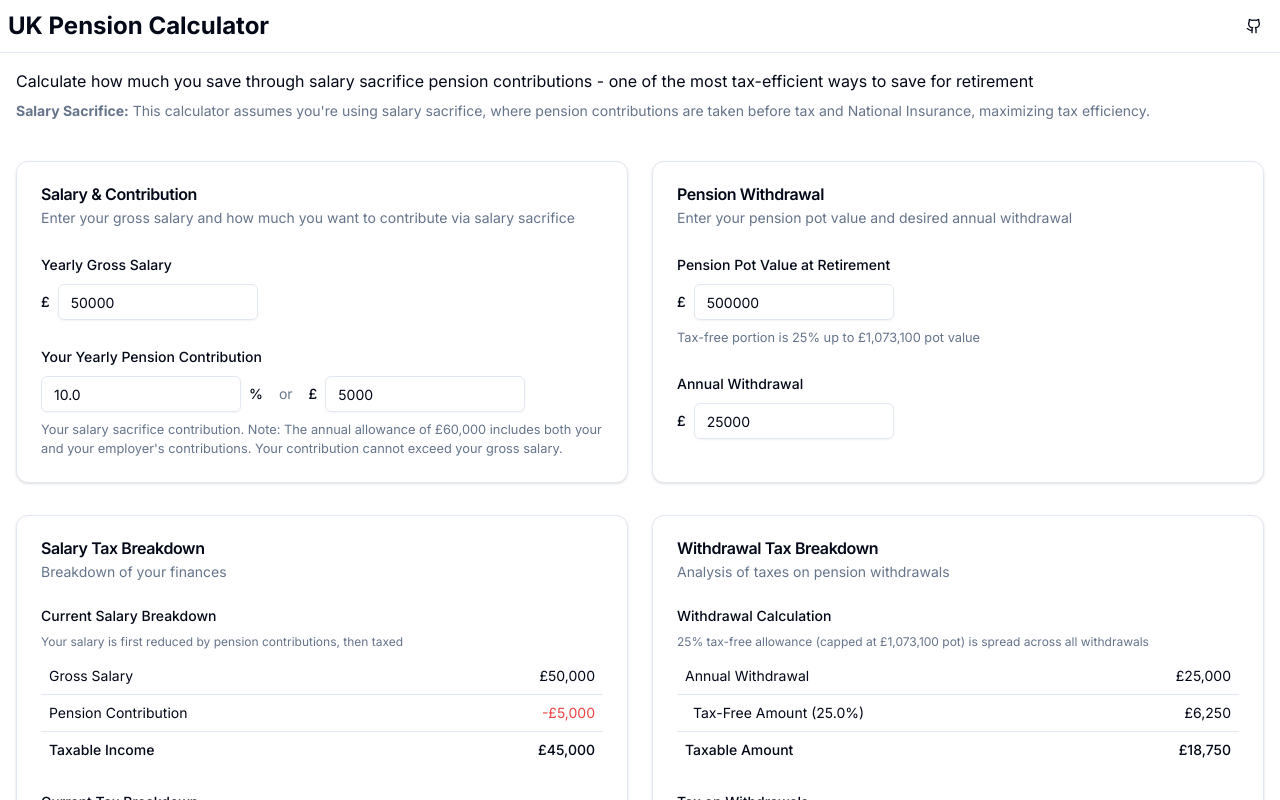
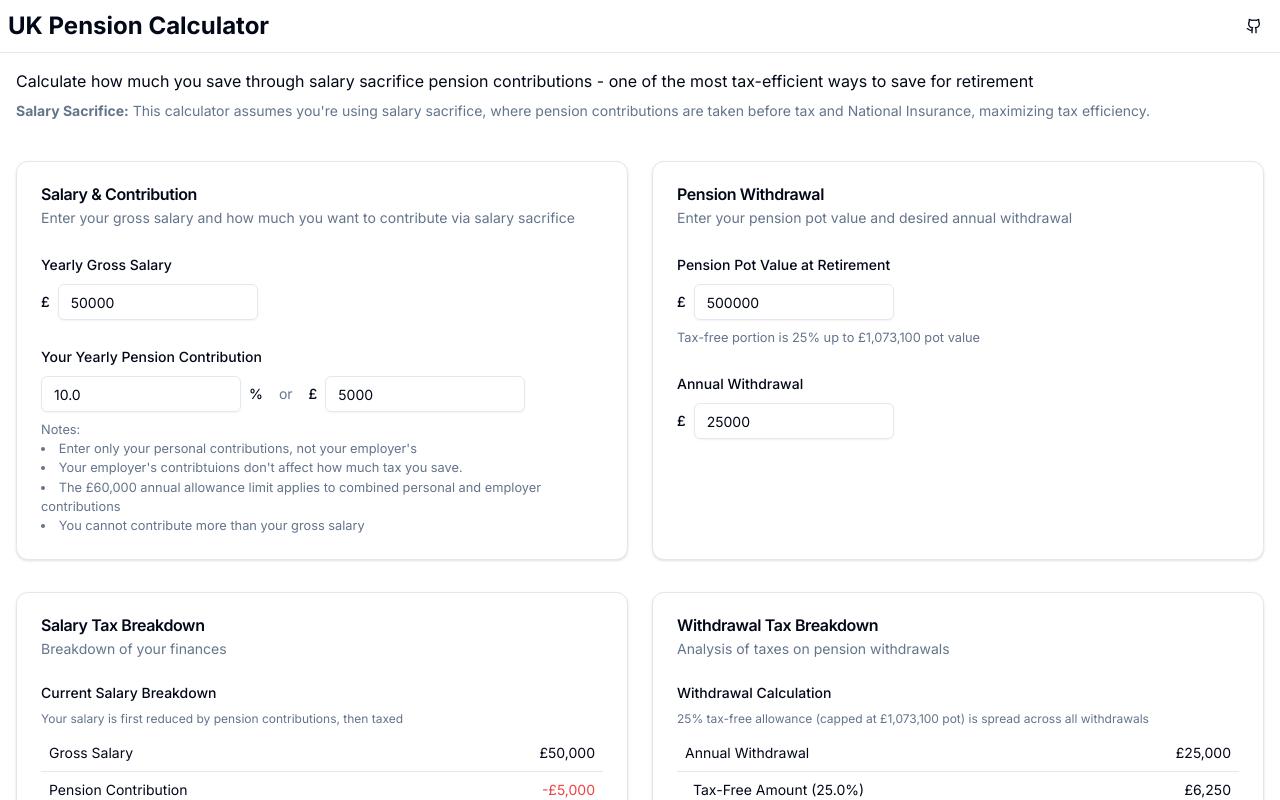
Before and after one commit to FranciscoMoretti/uk-pension-contributions-calculator, a Next.js app: page / in a window 1280 px wide. Shown: the top 800 px of the page. Built offline with nearby package versions, Linux system fonts and the light colour scheme.

Commit message:
notes contribution input

```diff
--- a/src/app/page.tsx
+++ b/src/app/page.tsx
@@ -138,10 +138,24 @@ export default function PensionCalculator() {
                           />
                         </FormControl>
                         <FormDescription>
-                          Your salary sacrifice contribution. Note: The annual
-                          allowance of £60,000 includes both your and your
-                          employer&apos;s contributions. Your contribution
-                          cannot exceed your gross salary.
+                          Notes:
+                          <ul className="list-disc list-inside">
+                            <li>
+                              Enter only your personal contributions, not your
+                              employer's
+                            </li>
+                            <li>
+                              Your employer's contribtuions don't affect how
+                              much tax you save.
+                            </li>
+                            <li>
+                              The £60,000 annual allowance limit applies to
+                              combined personal and employer contributions
+                            </li>
+                            <li>
+                              You cannot contribute more than your gross salary
+                            </li>
+                          </ul>
                         </FormDescription>
                         <FormMessage />
                       </FormItem>
```
